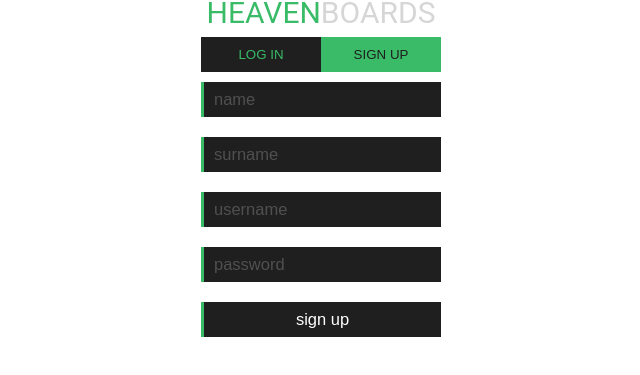
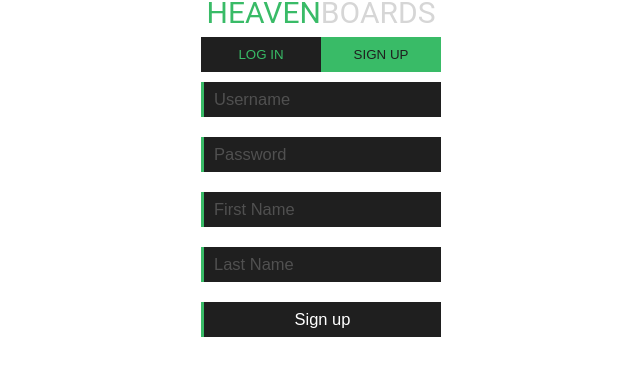
Before and after one commit to heavenboards/ui-service, a Vue app in the folder heavenboards/: page /login in a window 1280 px wide. Both pictures are taken after a click on the button "LOG IN". Shown: the part 267-642 px from the top of the page, without its empty margins (319-959 px from the left). Built offline with nearby package versions, Linux system fonts and the light colour scheme.

Commit message:
Добавлена базовая логика регистрации и аутентификации

```diff
--- a/heavenboards/package.json
+++ b/heavenboards/package.json
@@ -14,6 +14,7 @@
     "format": "prettier --write src/"
   },
   "dependencies": {
+    "axios": "^1.6.7",
     "pinia": "^2.1.7",
     "vue": "^3.4.15",
     "vue-router": "^4.2.5"
--- /dev/null
+++ b/heavenboards/src/api/api.ts
@@ -0,0 +1,9 @@
+// src/api/api.ts
+import axios from "axios";
+import type { AxiosInstance } from "axios";
+
+const apiClient: AxiosInstance = axios.create({
+    baseURL: 'http://89.223.68.162:8092/api/v1/auth',
+});
+
+export default apiClient;
--- a/heavenboards/src/router/index.ts
+++ b/heavenboards/src/router/index.ts
@@ -3,25 +3,23 @@ import LoginView from '../views/Login.vue'
 import HomeView from '../views/Home.vue'
 import BoardView from '../views/Board.vue'
 
+const routes = [
+  {
+    path: '/home',
+    name: 'Home',
+    component: HomeView,
+  },
+  {
+    path: '/login',
+    name: 'Login',
+    component: LoginView,
+  },
+    //....
+];
+
 const router = createRouter({
-  history: createWebHistory(import.meta.env.BASE_URL),
-  routes: [
-    {
-      path: '/login',
-      name: 'login',
-      component: LoginView
-    },
-    {
-      path: '/home',
-      name: 'home',
-      component: HomeView
-    },
-    {
-      path: '/board',
-      name: 'board',
-      component: BoardView
-    }
-  ]
-})
+    history: createWebHistory(),
+    routes,
+});
 
-export default router
+export default router;
--- a/heavenboards/src/views/Login.vue
+++ b/heavenboards/src/views/Login.vue
@@ -1,12 +1,39 @@
 <script setup lang="ts">
 import Brand from '../components/Brand.vue'
-import {ref} from "vue";
-
-const isLogin = ref(true);
+import { ref } from "vue";
+import { useRouter } from 'vue-router';
+import apiClient from '@/api/api';
 
 const toggleLoginSignup = () => {
     isLogin.value = !isLogin.value;
-}
+};
+
+const username = ref('');
+const password = ref('');
+const firstName = ref('');
+const lastName = ref('');
+const isLogin = ref(true);
+
+const router = useRouter();
+
+const onSuccessfulAuth = () => {
+    router.push({ name: 'Home' });
+};
+
+const handleSubmit = async () => {
+    let endpoint = isLogin.value ? '/authenticate' : '/register';
+    let payload = isLogin.value ? {username: username.value, password: password.value} :
+                                  {username: username.value, password: password.value, firstName: firstName.value, lastName: lastName.value};
+  try {
+    const response = await apiClient.post(endpoint, payload);
+    localStorage.setItem('authToken', response.data.token);
+    console.log(response);
+    onSuccessfulAuth();
+  } catch (error) {
+    console.log(error);
+  }
+};
+
 </script>
 
 <template>
@@ -14,23 +41,23 @@ const toggleLoginSignup = () => {
           <div class="content">
               <Brand/>
               <div class="switcher">
-                  <button :class="{ active: isLogin }" @click="toggleLoginSignup">log in</button>
-                  <button :class="{ active: !isLogin }" @click="toggleLoginSignup">sign up</button>
+                  <button :class="{ active: isLogin }" @click="toggleLoginSignup">Log in</button>
+                  <button :class="{ active: !isLogin }" @click="toggleLoginSignup">Sign up</button>
               </div>
               <div v-if="isLogin" class="auth">
-                  <form method="post" action="/login">
-                      <input name="username" type="text" placeholder="username" required>
-                      <input name="password" type="password" placeholder="password" required>
-                      <input type="submit" value="log in">
+                  <form @submit.prevent="handleSubmit">
+                      <input name="username" type="text" placeholder="Username" required>
+                      <input name="password" type="password" placeholder="Password" required>
+                      <input type="submit" value="Log in">
                   </form>
               </div>
               <div v-else class="registration">
-                  <form method="post" action="/signup">
-                      <input name="name" type="text" placeholder="name" required>
-                      <input name="surname" type="text" placeholder="surname" required>
-                      <input name="username" type="text" placeholder="username" required>
-                      <input name="password" type="password" placeholder="password" required>
-                      <input type="submit" value="sign up">
+                  <form @submit.prevent="handleSubmit">
+                      <input name="username" type="text" placeholder="Username" required>
+                      <input name="password" type="password" placeholder="Password" required>
+                      <input name="firstName" type="text" placeholder="First Name" required>
+                      <input name="lastName" type="text" placeholder="Last Name" required>
+                      <input type="submit" value="Sign up">
                   </form>
               </div>
           </div>
--- a/heavenboards/src/views/styles/LoginStyles.css
+++ b/heavenboards/src/views/styles/LoginStyles.css
@@ -62,3 +62,7 @@ input:focus {
     font-size: 1.2em;
     text-transform: uppercase;
 }
+
+.error-message {
+    color: #d41313;
+}
```
Also changed, not shown: 1 other file (tests, documents, lock files or other folders).
